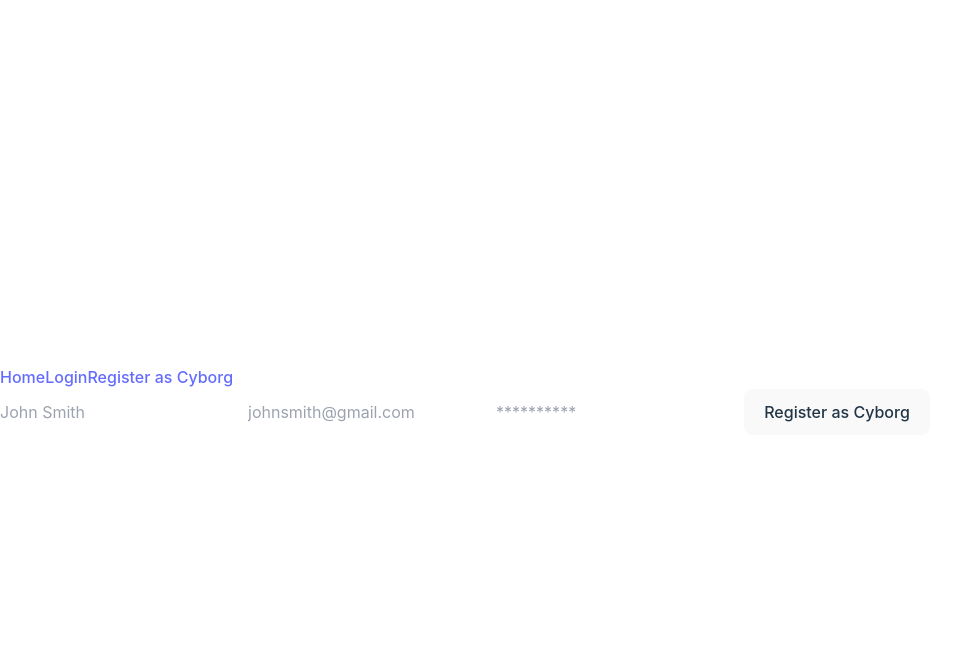
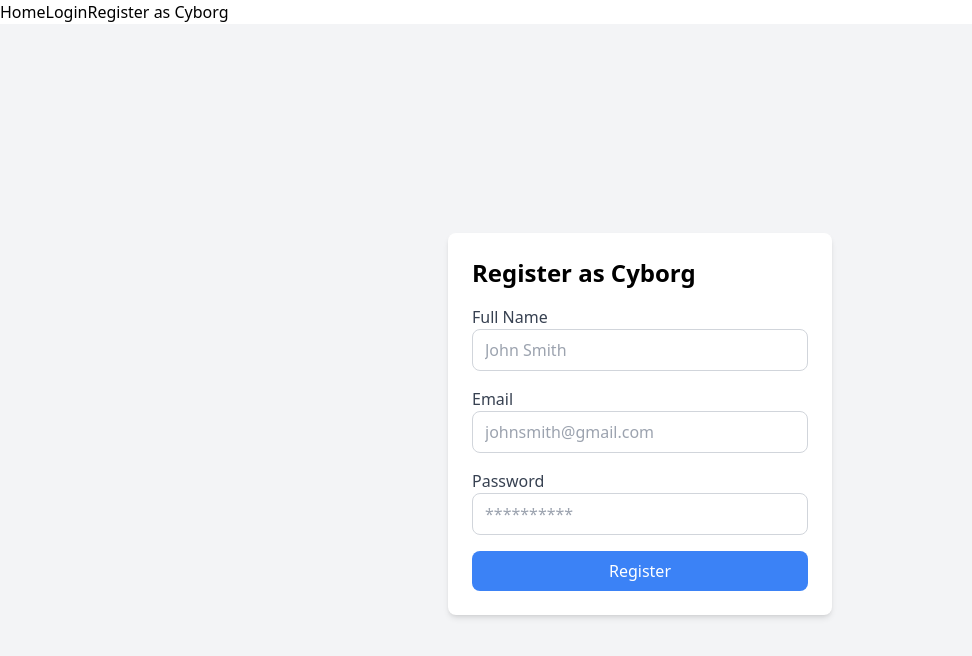
Before and after one commit to yordan-gergov01/Natty-Cyborg, a React (Vite) app in the folder frontend/: page /register in a window 1280 px wide. Shown: the top 656 px of the page, without its empty margins (0-972 px from the left). Built offline with nearby package versions, Linux system fonts and the light colour scheme.

Commit message:
make styling on the login and register forms

```diff
--- a/frontend/src/index.css
+++ b/frontend/src/index.css
@@ -2,7 +2,7 @@
 @tailwind components;
 @tailwind utilities;
 
-:root {
+/* :root {
   font-family: Inter, system-ui, Avenir, Helvetica, Arial, sans-serif;
   line-height: 1.5;
   font-weight: 400;
@@ -37,36 +37,4 @@ body {
 h1 {
   font-size: 3.2em;
   line-height: 1.1;
-}
-
-button {
-  border-radius: 8px;
-  border: 1px solid transparent;
-  padding: 0.6em 1.2em;
-  font-size: 1em;
-  font-weight: 500;
-  font-family: inherit;
-  background-color: #1a1a1a;
-  cursor: pointer;
-  transition: border-color 0.25s;
-}
-button:hover {
-  border-color: #646cff;
-}
-button:focus,
-button:focus-visible {
-  outline: 4px auto -webkit-focus-ring-color;
-}
-
-@media (prefers-color-scheme: light) {
-  :root {
-    color: #213547;
-    background-color: #ffffff;
-  }
-  a:hover {
-    color: #747bff;
-  }
-  button {
-    background-color: #f9f9f9;
-  }
-}
+} */
--- a/frontend/src/pages/Login.jsx
+++ b/frontend/src/pages/Login.jsx
@@ -26,23 +26,42 @@ function Login() {
   }
 
   return (
-    <form onSubmit={handleSubmit}>
+    <div className="flex items-center justify-center min-h-screen bg-gray-100">
+      <form
+        onSubmit={handleSubmit}
+        className="bg-white p-6 rounded-lg shadow-md w-96"
+      >
+        <h2 className="text-2xl font-bold mb-4">Login</h2>
+        <div className="mb-4">
+          <label className="block text-gray-700">Email</label>
           <input
             type="email"
             placeholder="johnsmith@gmail.com"
             value={email}
             name="email"
             onChange={(e) => setEmail(e.target.value)}
+            className="w-full px-3 py-2 border border-gray-300 rounded-lg focus:outline-none focus:ring focus:ring-blue-500"
           />
+        </div>
+        <div className="mb-4">
+          <label className="block text-gray-700">Password</label>
           <input
             type="password"
             placeholder="**********"
             value={loginPassword}
             name="loginPassword"
             onChange={(e) => setLoginPassword(e.target.value)}
+            className="w-full px-3 py-2 border border-gray-300 rounded-lg focus:outline-none focus:ring focus:ring-blue-500"
           />
-      <button type="submit">Cyber login</button>
+        </div>
+        <button
+          type="submit"
+          className="w-full bg-blue-500 text-white py-2 px-4 rounded-lg hover:bg-blue-600 transition"
+        >
+          Cyber login
+        </button>
       </form>
+    </div>
   );
 }
 
--- a/frontend/src/pages/Register.jsx
+++ b/frontend/src/pages/Register.jsx
@@ -24,27 +24,50 @@ function Register() {
   }
 
   return (
-    <form onSubmit={handleSubmit}>
+    <div className="flex items-center justify-center min-h-screen bg-gray-100">
+      <form
+        onSubmit={handleSubmit}
+        className="bg-white p-6 rounded-lg shadow-md w-96"
+      >
+        <h2 className="text-2xl	font-bold mb-4">Register as Cyborg</h2>
+        <div className="mb-4">
+          <label className="block text-gray-700">Full Name</label>
           <input
             type="text"
             placeholder="John Smith"
             value={name}
             onChange={(e) => setName(e.target.value)}
+            className="w-full px-3 py-2 border border-gray-300 rounded-lg focus:outline-none focus:ring focus:ring-blue-500"
           />
+        </div>
+        <div className="mb-4">
+          <label className="block text-gray-700">Email</label>
           <input
             type="email"
             placeholder="johnsmith@gmail.com"
             value={email}
             onChange={(e) => setEmail(e.target.value)}
+            className="w-full px-3 py-2 border border-gray-300 rounded-lg focus:outline-none focus:ring focus:ring-blue-500"
           />
+        </div>
+        <div className="mb-4">
+          <label className="block text-gray-700">Password</label>
           <input
             type="password"
             placeholder="**********"
             value={password}
             onChange={(e) => setPassword(e.target.value)}
+            className="w-full px-3 py-2 border border-gray-300 rounded-lg focus:outline-none focus:ring focus:ring-blue-500"
           />
-      <button type="submit">Register as Cyborg</button>
+        </div>
+        <button
+          type="submit"
+          className="w-full bg-blue-500 text-white py-2 px-4 rounded-lg hover:bg-blue-600 transition"
+        >
+          Register
+        </button>
       </form>
+    </div>
   );
 }
 
```
Lines whose indentation alone changed are shown as unchanged.
